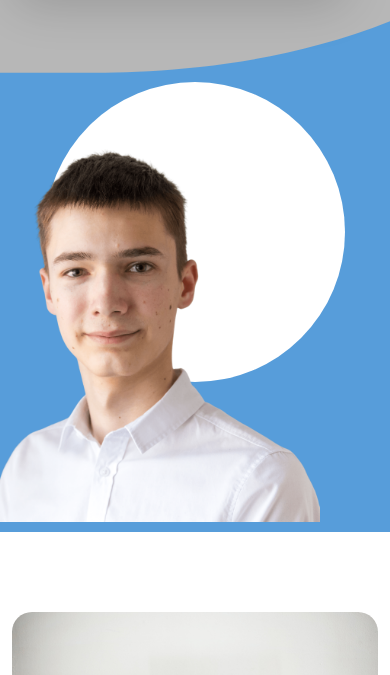
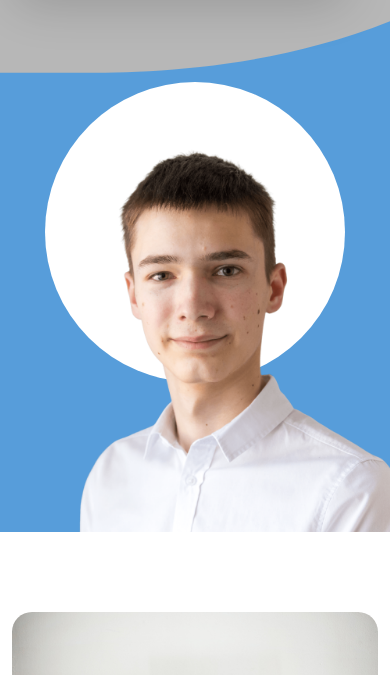
Before and after one commit to Nagelmaier-Jonas/Portfolio, a plain HTML site: page index.html in a window 390 px wide. Shown: the part 386-1061 px from the top of the page. Drawn offline with Linux system fonts and the light colour scheme.

Commit message:
Responsive optimization

```diff
--- a/css/style.css
+++ b/css/style.css
@@ -465,6 +465,10 @@ strong {
   overflow: hidden;
   padding-top: 330px;
   padding-bottom: 330px;
+}
+
+.big-picture {
+  max-width: fit-content;
 }
 
 @media screen and (min-width: 991px) {
@@ -1048,7 +1052,7 @@ strong {
 
 @media screen and (max-width: 767px) {
   .hero-image {
-    right: 70px;
+    right: auto;
     min-width: auto;
     width: 400px;
   }
--- a/index.html
+++ b/index.html
@@ -105,7 +105,7 @@
 
         <div class="col-lg-5 col-12 position-relative">
           <div class="hero-image-wrap"></div>
-          <img src="img/Portrait.png" class="hero-image img-fluid" alt="Portrait" width="400" height="400">
+          <img src="img/Portrait.png" class="hero-image img-fluid big-picture" alt="Portrait" width="400" height="400">
         </div>
 
       </div>
```
